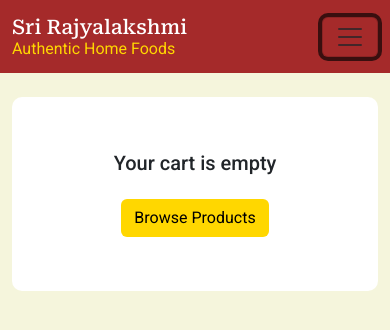
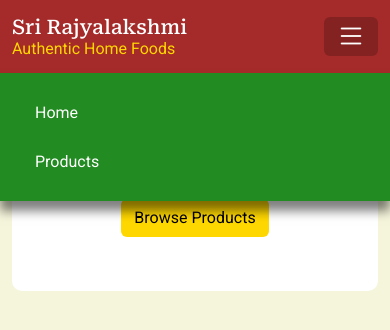
Before and after one commit to mvjayanth88/srl_homefoods, a React (Vite) app: page /srl_homefoods/Cart in a window 390 px wide. Both pictures are taken after a click on the button "Toggle navigation". Shown: the top 330 px of the page. Built offline with nearby package versions, Linux system fonts and the light colour scheme.

Commit message:
Added Loading state and fixed mobile view

```diff
--- a/index.html
+++ b/index.html
@@ -6,9 +6,11 @@
     <meta name="viewport" content="width=device-width, initial-scale=1.0" />
     <title>Welcome</title>
 
-    <link rel="preconnect" href="https://fonts.googleapis.com">
+<link rel="preconnect" href="https://fonts.googleapis.com">
 <link rel="preconnect" href="https://fonts.gstatic.com" crossorigin>
 <link href="https://fonts.googleapis.com/css2?family=Roboto+Serif:ital,opsz,wght@0,8..144,100..900;1,8..144,100..900&family=Roboto:ital,wght@0,100..900;1,100..900&display=swap" rel="stylesheet">
+<!-- Bootstrap 5 bundle includes Popper -->
+<script src="https://cdn.jsdelivr.net/npm/bootstrap@5.3.0/dist/js/bootstrap.bundle.min.js"></script>
 
   </head>
   <body>
--- a/src/App.css
+++ b/src/App.css
@@ -119,7 +119,16 @@
   color: #000;
 }
 
-
+.navbar-toggler{
+  border: none;
+    font-size: 30px;
+    color: white;
+    box-shadow: none !important;
+    outline: none !important;
+}
+.navbar-toggler:focus{
+    background: rgba(0, 0, 0, 0.2);
+}
 
 .dark-red{
   color: var(--dark-red);
@@ -189,6 +198,7 @@
   position: fixed;
   top: 10px;
   right: 10px;
+  z-index: 999;
 }
 .cart-floating a{
   width: 60px;
@@ -325,3 +335,38 @@
   top: 10px;
   right: 10px;
 }
+
+@media only screen and (max-width:992px){
+#navbarNav{
+          position: absolute;
+        background: var(--green);
+        left: 0;
+        right: 0;
+        z-index: 9999;
+        top: 73px;
+        box-shadow: 0 10px 10px rgba(0, 0, 0, 0.5);
+}
+#navbarNav .nav{
+  padding: 15px;
+}
+#navbarNav .nav .nav-link{
+  padding: 15px 20px;
+  height: auto;
+  line-height: normal;
+  border-radius: 5px;
+}
+#navbarNav .nav .nav-link:focus{
+  background: var(--green-hover);
+}
+.product-card .product-img,
+.product-card .product-img img{
+  height: 150px;
+}
+
+}
+@media only screen and (max-width:768px){
+  .product-card .product-img,
+  .product-card .product-img img{
+    height: 250px;
+  }
+}
--- a/src/components/Header.jsx
+++ b/src/components/Header.jsx
@@ -1,11 +1,32 @@
 import 'bootstrap-icons/font/bootstrap-icons.css';
-import { useContext, useState } from 'react';
+import { useContext, useState, useEffect } from 'react';
 import { Link } from 'react-router-dom';
 import { CartContext } from '../CartContext';
 
 function Header(){
     const { cart, setCart } = useContext(CartContext);
     const cartQuantity = cart.reduce((sum, item) => sum + item.quantity, 0);
+
+    useEffect(() => {
+    const links = document.querySelectorAll("#navbarNav .nav-link");
+    const navbar = document.getElementById("navbarNav");
+
+    if (!navbar || typeof bootstrap === "undefined") return;
+
+    const bsCollapse = new bootstrap.Collapse(navbar, {
+      toggle: false,
+    });
+
+    links.forEach((link) =>
+      link.addEventListener("click", () => bsCollapse.hide())
+    );
+
+    return () => {
+      links.forEach((link) =>
+        link.removeEventListener("click", () => bsCollapse.hide())
+      );
+    };
+  }, []);
 
     return(
         <>
@@ -16,10 +37,10 @@
                          <h3>Sri Rajyalakshmi <small>Authentic Home Foods</small></h3></a>
 
                     <div className="ml-auto">
-                        <button className="navbar-toggler" type="button" data-bs-toggle="collapse" data-bs-target="#navbarSupportedContent" aria-controls="navbarSupportedContent" aria-expanded="false" aria-label="Toggle navigation">
-      <span className="navbar-toggler-icon"></span>
+                        <button className="navbar-toggler" type="button" data-bs-toggle="collapse" data-bs-target="#navbarNav" aria-controls="navbarNav" aria-expanded="false" aria-label="Toggle navigation" id='navbar-toggler'>
+      <i className='bi bi-list'></i>
     </button>
-                        <div className="collapse navbar-collapse">
+                        <div className="collapse navbar-collapse" id='navbarNav'>
                     <ul className="nav navbar-nav">
                         <li className="nav-item">
                             <Link className='nav-link' to="/">Home</Link>
@@ -27,7 +48,7 @@
                             <li>
                                 <Link className='nav-link' to="/Products">Products</Link>
                             </li>
-                        <li className="nav-item">
+                        <li className="nav-item d-none d-lg-block">
                             <Link className='nav-link cart' to="/Cart">
                             {cart && cart.length > 0 &&
                             <span className="badge" id="cart-count">{cart && cartQuantity > 0 ? cartQuantity : 0}</span>
--- a/src/components/ProductDetails.jsx
+++ b/src/components/ProductDetails.jsx
@@ -34,7 +34,7 @@
     const item = {};
     item.id = prod.id;
     item.name = prod.name;
-    item.price = pr_price * _quantity;
+    item.price = prod.price;
     item.image = prod.image;
     item.weight = _weight;
     item.quantity = parseInt(_quantity);
--- a/src/components/ProductsList.jsx
+++ b/src/components/ProductsList.jsx
@@ -4,7 +4,8 @@
 
 
 function ProductsList(){
-const [products, setProducts] = useState([]);
+  const [loading, setLoading] = useState(true);
+  const [products, setProducts] = useState([]);
 
 useEffect(() => {
   const table = 'products'; // or 'orders', 'order_items'
@@ -13,7 +14,8 @@
 
   axios.get(`${import.meta.env.VITE_API_URL}/api/${table}`)
     .then(response => {
-      setProducts(response.data); // update relevant state
+      setProducts(response.data);
+      setLoading(false);
       console.log(`${table} data:`, response.data);
     })
     .catch(error => {
@@ -25,8 +27,14 @@
 
 
     return(
+      <>
+
+      <div className='mt-4 content-bg'>
+{loading ? <div className="my-3 text-center">
+        <div className="spinner-border" role="status"></div>
+  <p>Loading</p></div>
+       : (
         <>
-      <div className='mt-4 content-bg'>
         <h3 className='mt-0 mb-4'>Veg & Non-Veg Pickles</h3>
         <div className='products-list row'>
         {products.map((prod, index) => (
@@ -35,8 +43,12 @@
           </div>
         ))}
         </div>
+       </>
+      )}
       </div>
+
       </>
+
     )
 
 }
```
